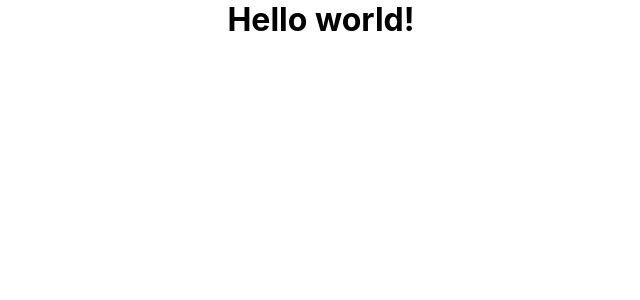
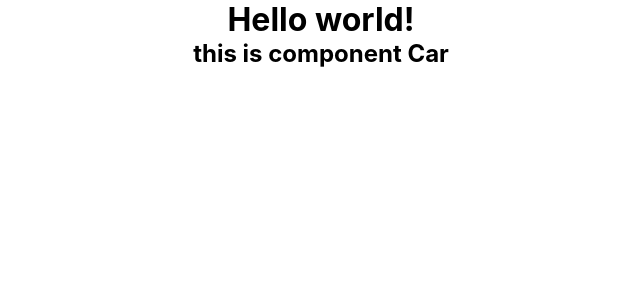
Before and after one commit to znalexandr/react-wfm, a React (Create React App) app: page / in a window 1280 px wide. Shown: the top 300 px of the page, without its empty margins (319-959 px from the left). Built offline with nearby package versions, Linux system fonts and the light colour scheme.

Commit message:
Создание, export и import простого статичного компонента

```diff
--- a/src/App.js
+++ b/src/App.js
@@ -1,5 +1,6 @@
 import React, { Component } from 'react';
 import './App.css';
+import Car from './Car/Car';
 
 class App extends Component {
   render() {
@@ -11,6 +12,7 @@ class App extends Component {
     return (
       <div className="App" style={styleWrap}>
         <h1>Hello world!</h1>
+        <Car />
       </div>
     );
   }
--- /dev/null
+++ b/src/Car/Car.js
@@ -0,0 +1,19 @@
+import React from 'react'
+
+// function Car() {
+//     return (
+//         <h2>this is component Car</h2>
+//     )
+// }
+
+/* const Car = () => {
+    return <h2>this is component Car</h2>
+}
+
+export default Car */
+
+export default () => {
+    return (
+        <h2>this is component Car</h2>
+    )
+}
```
